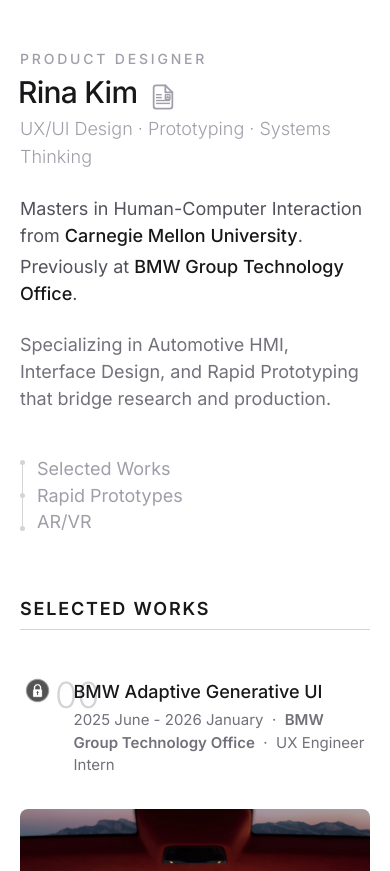
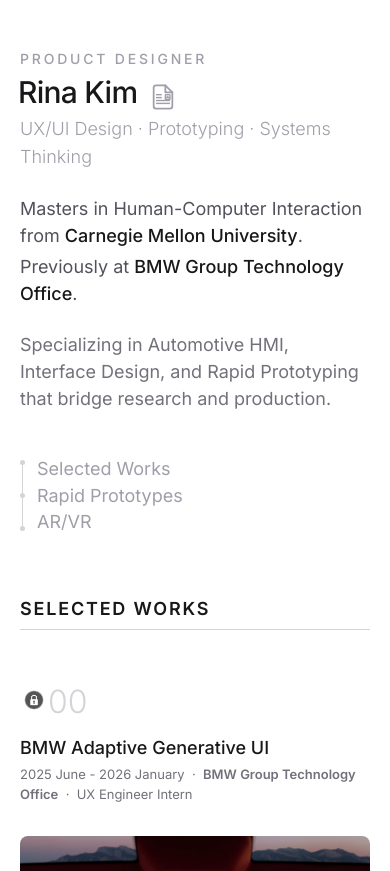
Before and after one commit to rinak01/MyPortfolio, a Next.js app: page / in a window 390 px wide. Shown: the top 871 px of the page. Built offline with nearby package versions, Linux system fonts and the light colour scheme.

Commit message:
Fix project header alignment on mobile

```diff
--- a/app/updated_portfolio/updated_page.tsx
+++ b/app/updated_portfolio/updated_page.tsx
@@ -103,14 +103,14 @@
         {/* Project 00 - BMW Adaptive Generative UI */}
         <article className="mb-24">
           {/* Header - Full Width */}
-          <div className="flex items-start gap-[8px] mb-8">
-            <div className="flex items-center gap-0">
-              <img src="/images/00/lock01.png" alt="Lock icon" className="w-[35px] md:w-[53px] h-[35px] md:h-[53px] -mt-[20px] md:-mt-[32px]" />
-              <span className="text-[36px] md:text-[55px] font-light text-zinc-300 -mt-[10px]">00</span>
+          <div className="flex flex-col md:flex-row md:items-start gap-2 md:gap-[8px] mb-8">
+            <div className="flex items-center gap-0 shrink-0">
+              <img src="/images/00/lock01.png" alt="Lock icon" className="w-[28px] md:w-[53px] h-[28px] md:h-[53px] -mt-[5px] md:-mt-[32px]" />
+              <span className="text-[32px] md:text-[55px] font-light text-zinc-300">00</span>
             </div>
-            <div className="-ml-[-1px]">
+            <div>
               <h3 className="text-[18px] md:text-[26px] font-medium text-zinc-900">BMW Adaptive Generative UI</h3>
-              <p className="text-[15px] text-zinc-500 mt-1">
+              <p className="text-[13px] md:text-[15px] text-zinc-500 mt-1">
                 2025 June - 2026 January &nbsp;·&nbsp; <span className="font-semibold">BMW Group Technology Office</span> &nbsp;·&nbsp; UX Engineer Intern
               </p>
             </div>
@@ -192,12 +192,11 @@
         {/* Project 01 - SmaSH Lab | Proactive Agent */}
         <article className="mb-24">
           {/* Header */}
-          <div className="flex items-start gap-[15px] mb-8">
-            <span className="text-[36px] md:text-[55px] font-light text-zinc-300 -mt-[10px]">01</span>
-
+          <div className="flex flex-col md:flex-row md:items-start gap-2 md:gap-[15px] mb-8">
+            <span className="text-[32px] md:text-[55px] font-light text-zinc-300 shrink-0">01</span>
             <div>
               <h3 className="text-[18px] md:text-[26px] font-medium text-zinc-900">SmaSH Lab | Proactive Agent</h3>
-              <p className="text-[15px] text-zinc-500 mt-1">
+              <p className="text-[13px] md:text-[15px] text-zinc-500 mt-1">
                 2024 September - 2025 August &nbsp;·&nbsp; <span className="font-semibold">Carnegie Mellon University SmaSH Lab</span> &nbsp;·&nbsp; Research Assistant
               </p>
             </div>
@@ -268,11 +267,11 @@
         {/* Project 02 - AI Trend Forecasting Plugin */}
         <article className="mb-24">
           {/* Header */}
-          <div className="flex items-start gap-[8px] mb-8">
-            <span className="text-[36px] md:text-[55px] font-light text-zinc-300 -mt-[10px]">02</span>
+          <div className="flex flex-col md:flex-row md:items-start gap-2 md:gap-[8px] mb-8">
+            <span className="text-[32px] md:text-[55px] font-light text-zinc-300 shrink-0">02</span>
             <div>
               <h3 className="text-[18px] md:text-[26px] font-medium text-zinc-900">AI Trend Forecasting Tool</h3>
-              <p className="text-[15px] text-zinc-500 mt-[-1px]">
+              <p className="text-[13px] md:text-[15px] text-zinc-500 mt-1">
                 2024 January - 2024 August &nbsp;·&nbsp; <span className="font-semibold">Carnegie Mellon University | Surefront</span> &nbsp;·&nbsp; UX Researcher & Developer
               </p>
             </div>
@@ -349,11 +348,11 @@
         {/* Project 03 - Emma's Tree */}
         <article className="mb-24">
           {/* Header */}
-          <div className="flex items-start gap-[8px] mb-8">
-            <span className="text-[36px] md:text-[55px] font-light text-zinc-300 -mt-[10px]">03</span>
+          <div className="flex flex-col md:flex-row md:items-start gap-2 md:gap-[8px] mb-8">
+            <span className="text-[32px] md:text-[55px] font-light text-zinc-300 shrink-0">03</span>
             <div>
               <h3 className="text-[18px] md:text-[26px] font-medium text-zinc-900">Emma&apos;s Tree</h3>
-              <p className="text-[15px] text-zinc-500 mt-1">
+              <p className="text-[13px] md:text-[15px] text-zinc-500 mt-1">
                 2023 June - 2024 June &nbsp;·&nbsp; <span className="font-semibold">The June 19th Project, Personal Project</span> &nbsp;·&nbsp; Designer & Developer
               </p>
             </div>
```
